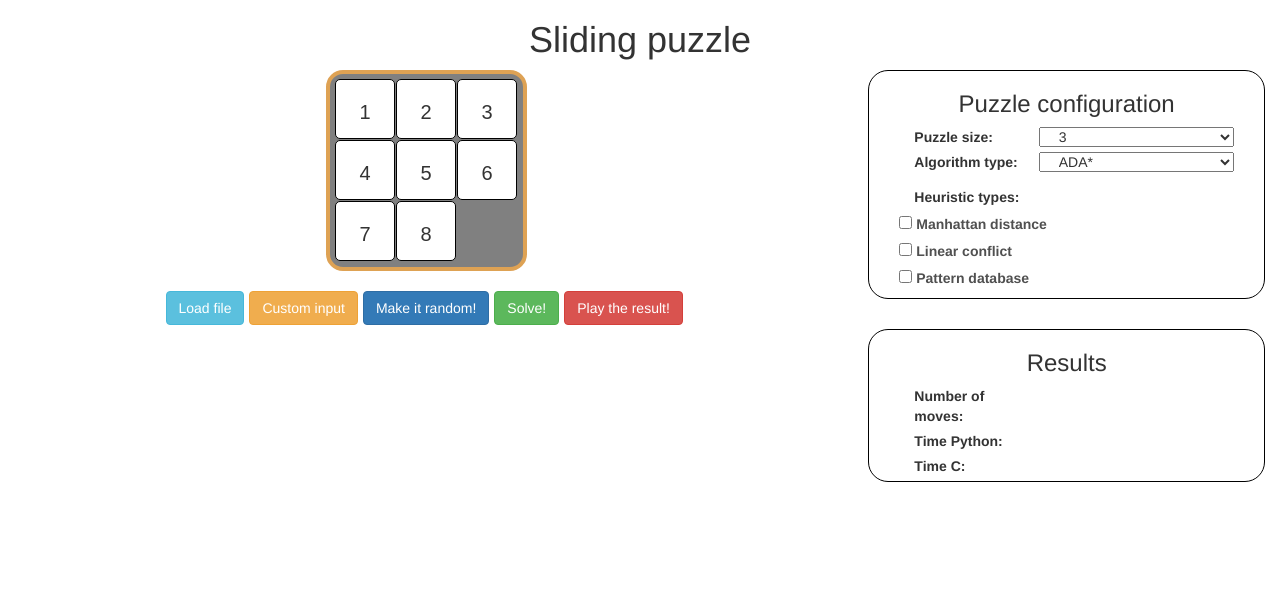
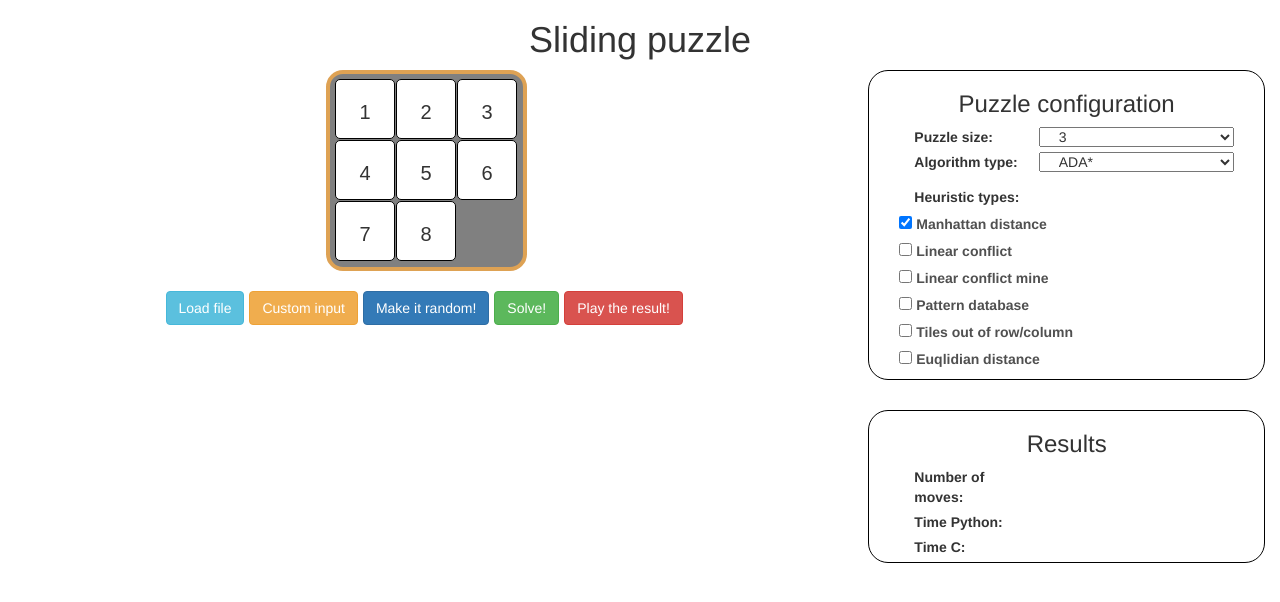
Before and after one commit to Isterikus/site_npuzzle, a Flask app: page / in a window 1280 px wide. Shown: the top 602 px of the page. Run offline with Flask 2, Linux system fonts and the light colour scheme; some libraries are stand-ins or nearby versions.

Commit message:
Sending algos and heu from js. disabling buttons while playing res

```diff
--- a/python/main.py
+++ b/python/main.py
@@ -41,10 +41,10 @@ def parse_solve(node):
 		node = node.parent
 	return solution[::-1]
 
-def from_site(size, path):
+def from_site(size, path, algo, heuristics):
 	# path = [0, 10, 13, 15, 2, 3, 4, 8, 14, 7, 5, 6, 11, 1, 9, 12]
 	print(size)
-	f = Algorithms("idaStar", size, "manhattan+linear2")
+	f = Algorithms(algo, size, heuristics)
 	rez = f.solve(path)
 	solution = parse_solve(rez['solution'])
 	to_c = ""
--- a/router.py
+++ b/router.py
@@ -28,7 +28,7 @@ def solve():
 	print(request.values)
 	initial_field = [int(i) for i in request.values['field'].split(',')]
 	print(initial_field)
-	rez = from_site(int(request.values['size']), initial_field)
+	rez = from_site(int(request.values['size']), initial_field, request.values['algo'], request.values['heuristics'])
 	# print("TIME = ", rez[''])
 	return json.dumps(rez)
 
--- a/templates/index.html
+++ b/templates/index.html
@@ -17,7 +17,7 @@
 		<div id="puzzle" class="puzzleTable">
 		</div>
 		<div id="actionsBar">
-			<label class="btn btn-info actionButtons" for="file_load">
+			<label class="btn btn-info actionButtons" for="file_load" id="labelFileLoad">
 				<input id="file_load" type="file" style="display:none;">
 				Load file
 			</label>
@@ -58,7 +58,24 @@
 					</div>
 					<div class="form-check">
 						<label class="form-check-label heuristic">
+							<input class="form-check-input" type="checkbox" id="linear2" value="linear2"> Linear conflict mine
+						</label>
+					</div>
+					<div class="form-check">
+						<label class="form-check-label heuristic">
 							<input class="form-check-input" type="checkbox" id="patternDatabase" value="patternDatabase"> Pattern database
+						</label>
+					</div>
+					<div class="form-check">
+						<label class="form-check-label heuristic">
+							<input class="form-check-input" type="checkbox" id="tilesOut" value="tilesOut">
+							Tiles out of row/column
+						</label>
+					</div>
+					<div class="form-check">
+						<label class="form-check-label heuristic">
+							<input class="form-check-input" type="checkbox" id="euqlidian" value="euqlidian">
+							Euqlidian distance
 						</label>
 					</div>
 				</div>
@@ -87,12 +104,14 @@
 	<script type="text/javascript">
 var minSize = 3;
 var maxSize = 6;
-var algoTypes = [{'val': 'adaStar', 'text': 'ADA*'}, {'val': 'ada', 'text': 'A*'}];
+var algoTypes = [{'val': 'idaStar', 'text': 'ADA*'}, {'val': 'A', 'text': 'A*'}];
 var heuristicTypes = [{'val': 'manhattan', 'text': 'Manhattan distance'}];
 var solution = "";
 var tile_size = 61;
 var field_static = 5;
 var FL = "";
+
+$('#manhattan').prop('checked', true);
 
 function setPuzzle(custom) {
 	var size = Number($('#size').val());
@@ -193,13 +212,37 @@ function animate_tile(move) {
 	return {'tile': tile_animate, 'zero': zero_animate};
 }
 
+function readField() {
+	var size = Number($('#size').val());
+	var fie = [];
+
+	for (var i = 0; i < size; i++) {
+		for (var j = 0; j < size; j++) {
+			val = $('#tile-' + i + '-' + j).html();
+			if (!val) {
+				fie[i * size + j] = 0;
+			} else {
+				fie[i * size + j] = Number(val);
+			}
+		}
+	}
+	return fie;
+}
+
 function play_solution() {
+	before = readField();
+
 	if (solution != "") {
-		delay_loop(0);
+		$.each($('.actionButtons'), function( index, value ) {
+			// alert( index + ": " + value );
+			$(value).prop('disabled', 'disabled');
+		});
+		// $('#play').prop('disabled', true);
+		delay_loop(0, before);
 	}
 }
-
-function delay_loop(i) {
+console.log($('.actionButtons'));
+function delay_loop(i, before) {
     // start a delay
     setTimeout(function(){
 		move = solution.charAt(i);
@@ -222,11 +265,22 @@ function delay_loop(i) {
 		tile_move = tile_move.substr(1);
 		document.getElementsByClassName("empty")[0].id = tile_move;
 
-        // recursive call
-        if (i < solution.length)
-            delay_loop(i + 1);
+		// recursive call
+		if (i < solution.length) {
+			delay_loop(i + 1, before);
+		}
+		else {
+			setTimeout(function() {
+				setCustomPuzzle(before);
+				$('#file_load').removeProp('disabled');
+				$.each($('.actionButtons'), function( index, value ) {
+					// alert( index + ": " + value );
+					$(value).prop('disabled', false);
+				});
+			}, 500);
+		}
 
-    }, 500);
+	}, 500);
 }
 
 function checkSolvable(path, size, all_cells) {
@@ -426,13 +480,17 @@ $('#random').click(function () {
 
 $('#solve').click(function () {
 	var size = Number($('#size').val());
-	var algorithmType = $('#algorithmType');
+	var algorithmType = $('#algorithmType').val();
 	var manhattan = ($('#manhattan').prop('checked')) ? 1 : 0;
 	var linear = ($('#linear').prop('checked')) ? 1 : 0;
+	var linear2 = ($('#linear2').prop('checked')) ? 1 : 0;
 	var patternDatabase = ($('#patternDatabase').prop('checked')) ? 1 : 0;
+	var tilesOut = ($('#tilesOut').prop('checked')) ? 1 : 0;
+	var euqlidian = ($('#euqlidian').prop('checked')) ? 1 : 0;
 
+	var heuristics = [manhattan, linear, linear2, patternDatabase, tilesOut, euqlidian];
 	freeInfo();
-	if (!validateSolve(size, algorithmType, [manhattan, linear, patternDatabase])) {
+	if (!validateSolve(size, algorithmType, heuristics)) {
 		return;
 	}
 	var field = "";
@@ -452,7 +510,26 @@ $('#solve').click(function () {
 	if (!validatePath(field.split(','))) {
 		return;
 	}
-	data = {size: size, field: field, manhattan: manhattan, linear: linear, patternDatabase: patternDatabase};
+	heur = "";
+	for (var i = 0; i < heuristics.length; i++) {
+		if (heuristics[i] == 1) {
+			if (i == 0) {
+				heur += "manhattan+";
+			} else if (i == 1) {
+				heur += "linear+";
+			} else if (i == 2) {
+				heur += "linear2+";
+			} else if (i == 3) {
+				heur += "patternDatabase+";
+			} else if (i == 4) {
+				heur += "tilesOut+";
+			} else if (i == 5) {
+				heur += "euqlidian+";
+			}
+		}
+	}
+	heur = heur.slice(0, -1);
+	data = {size: size, field: field, algo: algorithmType, heuristics: heur};
 	ret = request('solve', data);
 	$("#timePython").html(ret['python_time']);
 	$("#timeC").html(ret['c_time']);
```
